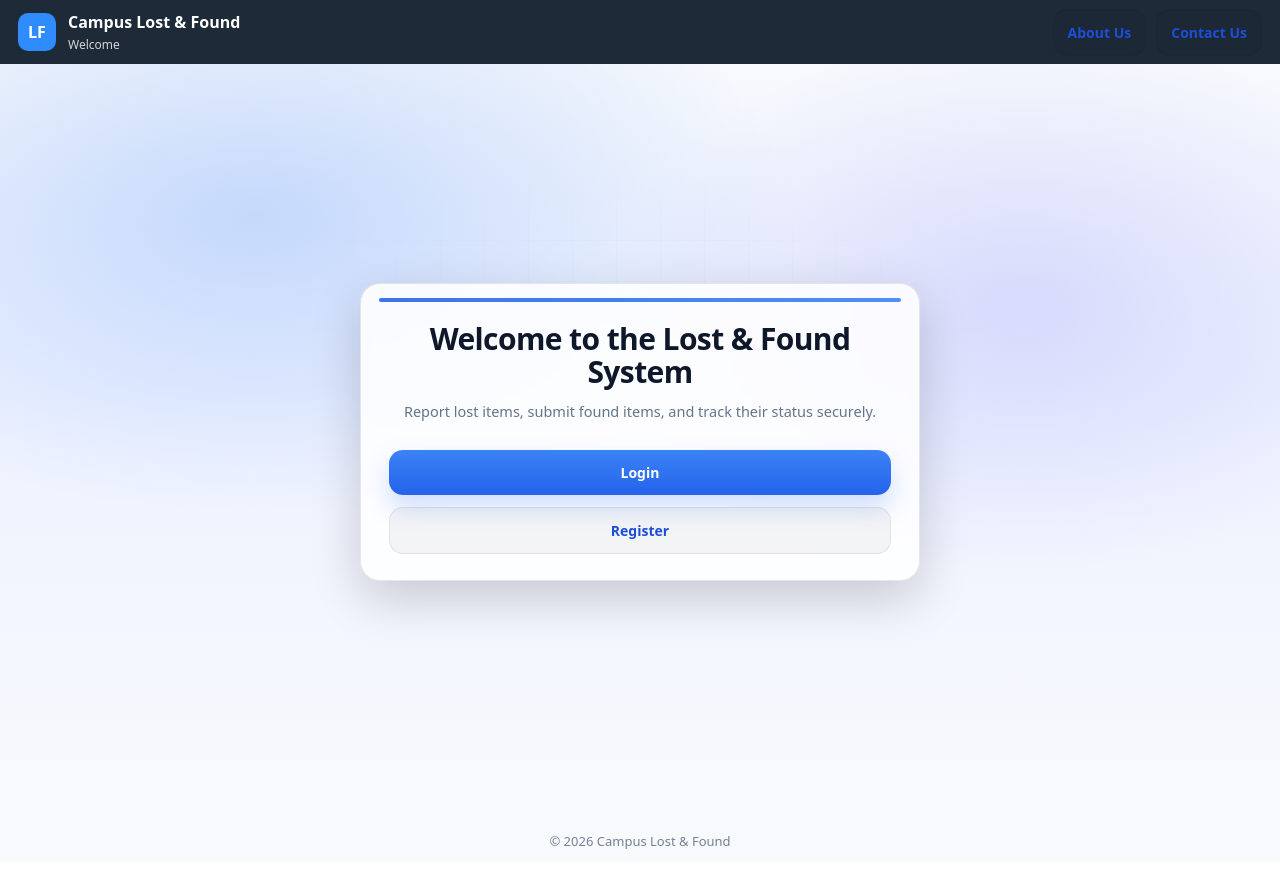
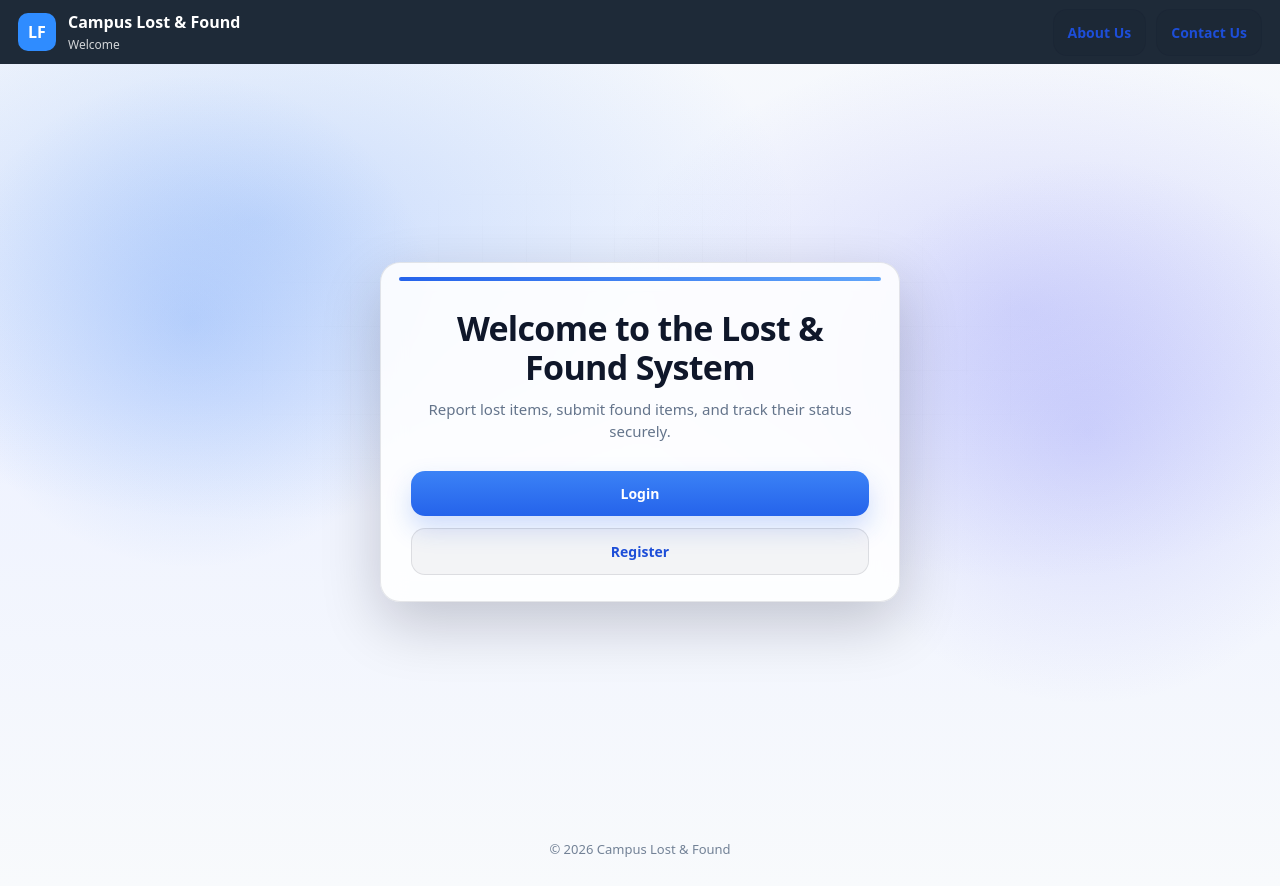
Before and after one commit to Kaito67486/campus-lost-found-Web-Technology-FA-, a website: page index.html in a window 1280 px wide. Before the commit the page ends 862 px from the top, so only its background shows below. Drawn offline with Linux system fonts and the light colour scheme; no server answers.

Commit message:
Add index design 2

```diff
--- a/style.css
+++ b/style.css
@@ -798,70 +798,78 @@
   box-shadow:0 0 0 3px rgba(255,0,0,0.3);
 }
 
-/* =========================================================
-   Modern SaaS refresh (NON-NAV only)
-   Paste at the END of style.css
-   ========================================================= */
+/* =========================
+   Modern SaaS (NON-NAV) — paste at END
+========================= */
 
-:root{
-  --bg-0:#0b1220;
-  --bg-1:#0f1b32;
-  --card:#ffffff;
-  --text:#0f172a;
-  --muted:#64748b;
-  --border: rgba(15, 23, 42, 0.10);
-
-  --primary:#2563eb;
-  --primary-2:#3b82f6;
-
-  --ring: rgba(37, 99, 235, 0.25);
-  --shadow: 0 18px 50px rgba(2, 6, 23, 0.18);
+body{
+  background:
+    radial-gradient(900px 500px at 20% 25%, rgba(59,130,246,0.22), transparent 60%),
+    radial-gradient(700px 450px at 80% 35%, rgba(99,102,241,0.18), transparent 60%),
+    linear-gradient(180deg, #f8fafc 0%, #eef2ff 45%, #f8fafc 100%);
+  color:#0f172a;
+  min-height: 100vh;
+  display:flex;
+  flex-direction:column;
 }
 
-/* Background (page) — excludes the nav by targeting body only */
-body{
-  background:
-    radial-gradient(900px 500px at 20% 25%, rgba(59,130,246,0.25), transparent 60%),
-    radial-gradient(700px 450px at 80% 35%, rgba(99,102,241,0.18), transparent 60%),
-    linear-gradient(180deg, #f8fafc 0%, #eef2ff 45%, #f8fafc 100%);
-  color: var(--text);
+/* main area */
+main.auth{
+  flex:1;
+  min-height: calc(100vh - 64px);
+  display:flex;
+  align-items:center;
+  justify-content:center;
+  padding: 48px 20px;
+  position:relative;
+  overflow:hidden;
 }
 
-/* Centered auth layout */
-.auth{
-  min-height: calc(100vh - 64px);
-  padding: 48px 20px;
-  position: relative;
+/* soft “sparkle” + texture */
+main.auth::before{
+  content:"";
+  position:absolute;
+  inset:-2px;
+  pointer-events:none;
+  background-image:
+    radial-gradient(circle at 15% 25%, rgba(255,255,255,0.55) 0 2px, transparent 3px),
+    radial-gradient(circle at 70% 35%, rgba(255,255,255,0.40) 0 2px, transparent 3px),
+    radial-gradient(circle at 35% 75%, rgba(255,255,255,0.35) 0 2px, transparent 3px),
+    linear-gradient(rgba(15,23,42,0.05) 1px, transparent 1px),
+    linear-gradient(90deg, rgba(15,23,42,0.05) 1px, transparent 1px);
+  background-size: auto, auto, auto, 44px 44px, 44px 44px;
+  opacity:0.55;
+  mask-image: radial-gradient(closest-side at 50% 40%, black 0%, transparent 70%);
 }
 
-/* Subtle “grid” texture for SaaS feel */
-.auth::before{
+/* big glow blobs */
+main.auth::after{
   content:"";
   position:absolute;
   inset:0;
   pointer-events:none;
-  background-image:
-    linear-gradient(rgba(15,23,42,0.05) 1px, transparent 1px),
-    linear-gradient(90deg, rgba(15,23,42,0.05) 1px, transparent 1px);
-  background-size: 44px 44px;
-  mask-image: radial-gradient(closest-side at 50% 35%, black 0%, transparent 70%);
-  opacity: 0.45;
+  background:
+    radial-gradient(380px 380px at 15% 35%, rgba(59,130,246,0.22), transparent 65%),
+    radial-gradient(420px 420px at 85% 50%, rgba(99,102,241,0.18), transparent 65%);
 }
 
-/* Card (modern SaaS) */
 .auth-card{
-  max-width: 560px;
+  width: min(620px, 94vw);
+  text-align:center; /* replaces your inline style */
+  position:relative;
+  z-index:1;
+
+  background: rgba(255,255,255,0.86);
+  backdrop-filter: blur(12px);
+  -webkit-backdrop-filter: blur(12px);
+
+  border: 1px solid rgba(15,23,42,0.10);
   border-radius: 20px;
-  border: 1px solid var(--border);
-  box-shadow: var(--shadow);
-  padding: 28px 28px 26px;
-  background: rgba(255,255,255,0.86);
-  backdrop-filter: blur(10px);
-  -webkit-backdrop-filter: blur(10px);
-  position: relative;
+  padding: 30px 30px 26px;
+  box-shadow: 0 22px 60px rgba(2,6,23,0.20);
 }
 
-/* Tiny accent bar on top of the card */
+/* top accent line */
 .auth-card::before{
   content:"";
   position:absolute;
@@ -870,77 +878,57 @@
   top: 14px;
   height: 4px;
   border-radius: 999px;
-  background: linear-gradient(90deg, var(--primary), var(--primary-2));
-  opacity: 0.9;
+  background: linear-gradient(90deg, #2563eb, #60a5fa);
 }
 
-/* Typography */
 .auth-title{
-  font-size: 30px;
+  margin-top: 16px;
+  font-size: 34px;
+  line-height: 1.12;
   letter-spacing: -0.02em;
-  line-height: 1.12;
-  margin-top: 10px;
-  margin-bottom: 10px;
 }
 
 .muted{
-  color: var(--muted);
-  font-size: 14.5px;
+  color:#64748b;
+  font-size: 15px;
 }
 
-/* Buttons — consistent modern style */
+/* buttons */
 .btn{
   border-radius: 14px;
   padding: 12px 14px;
   font-weight: 650;
-  transition: transform .12s ease, box-shadow .12s ease, filter .12s ease, background .12s ease;
-}
-
-.btn:focus{
-  outline: none;
+  transition: transform .12s ease, box-shadow .12s ease, filter .12s ease;
 }
 
 .btn:focus-visible{
-  box-shadow: 0 0 0 5px var(--ring);
+  outline:none;
+  box-shadow: 0 0 0 5px rgba(37,99,235,0.25);
 }
 
 .btn-primary{
-  background: linear-gradient(180deg, var(--primary-2), var(--primary));
-  color: #fff;
+  background: linear-gradient(180deg, #3b82f6, #2563eb);
+  color:#fff;
   box-shadow: 0 12px 26px rgba(37,99,235,0.22);
 }
 
-.btn-primary:hover{
-  filter: brightness(1.03);
-  transform: translateY(-1px);
+.btn-primary:hover{ transform: translateY(-1px); filter: brightness(1.03); }
+
+.btn-ghost{
+  background: rgba(15,23,42,0.04);
+  border: 1px solid rgba(15,23,42,0.10);
+  color:#1d4ed8;
 }
 
-.btn-ghost{
-  background: rgba(15, 23, 42, 0.04);
-  color: #1d4ed8;
-  border: 1px solid rgba(15, 23, 42, 0.08);
-}
+.btn-ghost:hover{ transform: translateY(-1px); background: rgba(37,99,235,0.06); }
 
-.btn-ghost:hover{
-  background: rgba(37, 99, 235, 0.06);
-  transform: translateY(-1px);
-}
-
-/* Footer fits the new look */
 .footer{
+  text-align:center;
+  padding: 18px 12px 26px;
   color: rgba(100,116,139,0.9);
 }
 
-/* Mobile polish */
-@media (max-width: 520px){
-  .auth{
-    padding: 34px 16px;
-  }
-  .auth-card{
-    padding: 22px 18px 20px;
-    border-radius: 18px;
-  }
-  .auth-title{
-    font-size: 26px;
-  }
+@media (max-width:520px){
+  .auth-card{ padding: 22px 18px 20px; border-radius: 18px; }
+  .auth-title{ font-size: 28px; }
 }
```
